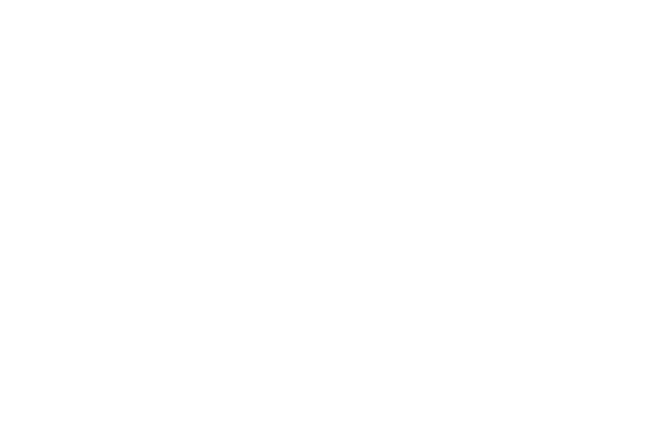
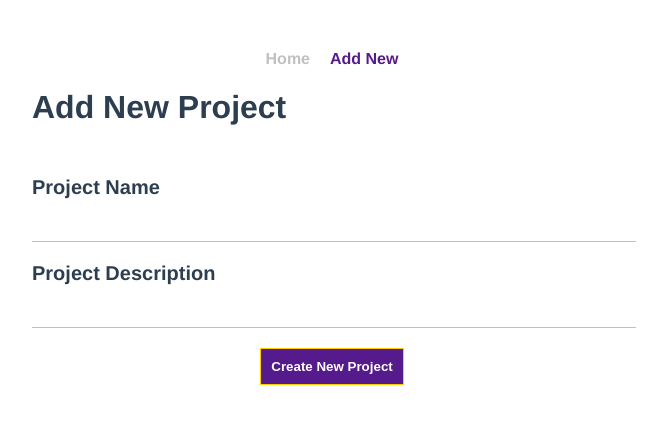
Before and after one commit to Aung-Thu-Heain/vue-todolist, a Vue app: page /addNew in a window 1280 px wide. Before the commit this address had no page. Shown: the top 424 px of the page, without its empty margins (308-975 px from the left). Built offline with nearby package versions, Linux system fonts and the light colour scheme.

Commit message:
addnew form and navbar style

```diff
--- a/src/App.vue
+++ b/src/App.vue
@@ -1,6 +1,14 @@
 <template>
+  <NavBarView />
   <router-view />
 </template>
+
+<script>
+import NavBarView from "@/components/NavBarView.vue";
+export default {
+  components: { NavBarView },
+};
+</script>
 
 <style>
 #app {
--- /dev/null
+++ b/src/components/NavBarView.vue
@@ -0,0 +1,26 @@
+<template>
+  <div class="link">
+    <router-link to="/">Home</router-link>
+    <router-link :to="{ name: 'addNew' }">Add New</router-link>
+  </div>
+</template>
+
+<script>
+export default {};
+</script>
+
+<style>
+.link {
+  margin-top: 50px;
+  text-align: center;
+}
+a {
+  padding: 10px;
+  text-decoration: none;
+  font-weight: bold;
+  color: #c0c0c0;
+}
+a.router-link-active {
+  color: #551a8b;
+}
+</style>
--- a/src/router/index.js
+++ b/src/router/index.js
@@ -1,11 +1,16 @@
 import { createRouter, createWebHistory } from "vue-router";
 import HomeView from "../views/HomeView.vue";
-
+import AddNewView from "../views/AddNewView.vue";
 const routes = [
   {
     path: "/",
     name: "home",
     component: HomeView,
+  },
+  {
+    path: "/addNew",
+    name: "addNew",
+    component: AddNewView,
   },
 ];
 
--- /dev/null
+++ b/src/views/AddNewView.vue
@@ -0,0 +1,45 @@
+<template>
+  <h1>Add New Project</h1>
+  <form>
+    <label>Project Name</label>
+    <input type="text" />
+    <label>Project Description</label>
+    <input type="text" />
+    <button>Create New Project</button>
+  </form>
+</template>
+
+<script>
+export default {};
+</script>
+
+<style>
+form {
+  max-width: 600px;
+  margin: 50px auto;
+  background: white;
+}
+label {
+  margin-top: 10px;
+  display: block;
+  font-size: 20px;
+  font-weight: bold;
+}
+input {
+  width: 100%;
+  margin: 10px 0px;
+  height: 30px;
+  border: none;
+  border-bottom: 1px solid silver;
+}
+button {
+  display: block;
+  margin: 10px auto;
+  background: #551a8b;
+  border: 1px solid #ffcc00;
+  padding: 10px;
+  font-weight: bold;
+  color: white;
+  cursor: pointer;
+}
+</style>
--- a/src/views/HomeView.vue
+++ b/src/views/HomeView.vue
@@ -1,6 +1,6 @@
 <template>
   <div class="home">
-    <h1>To Do List</h1>
+    <h1>Home</h1>
     <div v-for="project in projects" :key="project.id">
       <singleProject
         :project="project"
```
